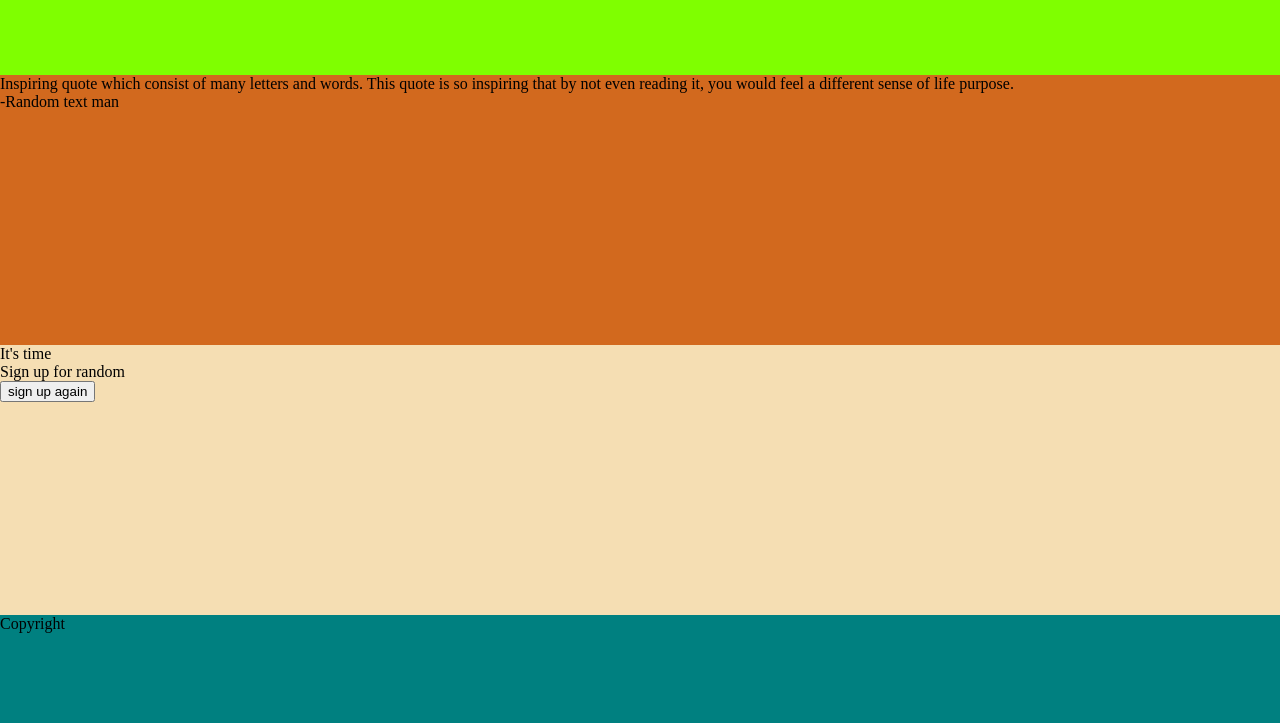
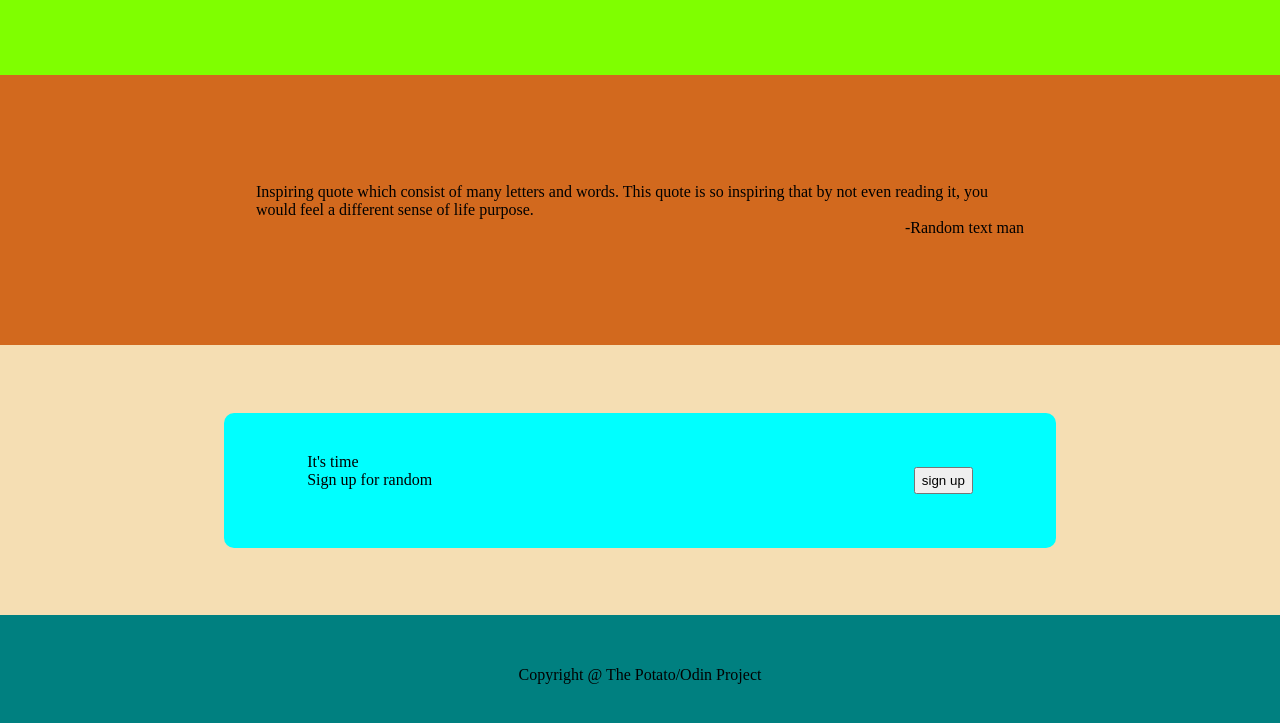
Before and after one commit to JMFCDL/Odin-Landing-Page, a plain HTML site: page index.html in a window 1280 px wide. Shown: the part 465-1188 px from the top of the page. Drawn offline with Linux system fonts and the light colour scheme.

Commit message:
add rough draft of bot middle, bottom, and footer sections

```diff
--- a/index.html
+++ b/index.html
@@ -53,20 +53,26 @@
         </div>
 
         <div class="botmiddle">
-            <div class="message">
+                <div class = "message">
                     <div class="quote">Inspiring quote which consist of many letters and words. This quote is so inspiring that by not even reading it, you would feel a different sense of life purpose.</div>
                     <div class="credit-quote">-Random text man</div>
                 </div>
         </div>
 
         <div class="bottom">
+            <div class= "banner">
+                <div class="inside">
+                    <div class="text group">
                         <div class="text">It's time</div>
                         <div class="text2">Sign up for random</div>
-            <button>sign up again</button>
+                    </div>
+                    <button>sign up</button>
+                </div>
+            </div>
         </div>
 
         <div class="footer">
-            <div class="Copyright">Copyright</div>
+            <div class="Copyright">Copyright @ The Potato/Odin Project</div>
         </div>
     </body>
 </html>
--- a/style.css
+++ b/style.css
@@ -96,6 +96,18 @@ img {
     background-color: chocolate;
     height: 22.5%;
     width: 100%;
+    display: flex;
+    align-content: center;
+    justify-content: center;
+    flex-wrap: wrap;
+}
+
+.message {
+    width: 60%;
+}
+
+.credit-quote {
+    text-align: end;
 }
 
 /* bottom section */
@@ -104,12 +116,40 @@ img {
     background-color: wheat;
     height: 22.5%;
     width: 100%;
+    display: flex;
+    align-items: center;
+    justify-content: center;
 }
 
+.banner {
+    background-color: aqua;
+    width: 65%;
+    height: 50%;
+    border-radius: 10px;
+    display: flex;
+    justify-content: center;
+    align-items: center;
+}
+
+.inside {
+    width: 80%;
+    height: 40%;
+    display: flex;
+    justify-content: space-between;
+}
+
+.inside button {
+    width: 50;
+    height: 50%;
+    align-self: center;
+}
 /* footer section */
 
 .footer {
     background-color: teal;
     height: 10%;
     width: 100%;
+    display: flex;
+    align-items: center;
+    justify-content: center;
 }
```
Lines whose indentation alone changed are shown as unchanged.
